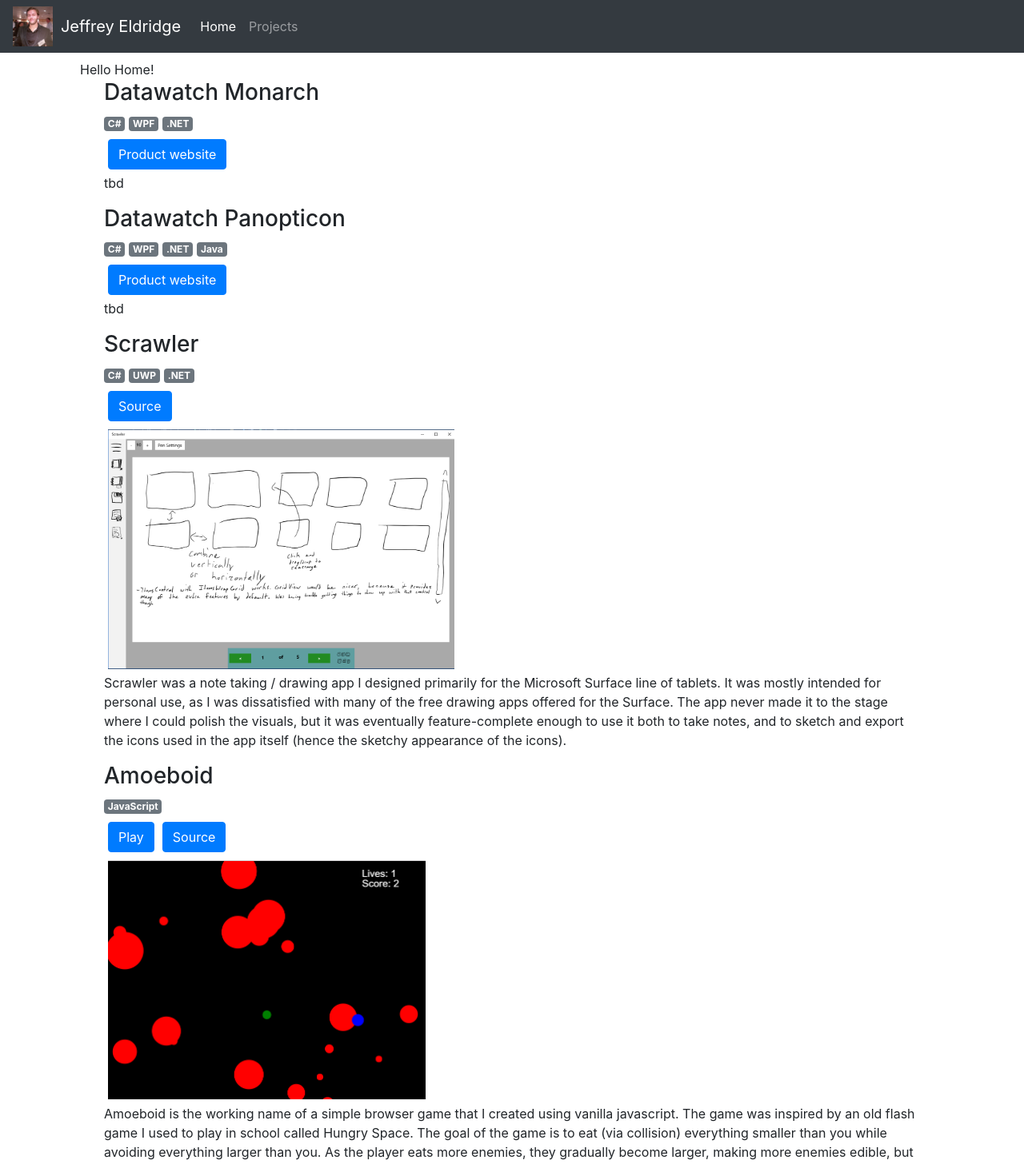
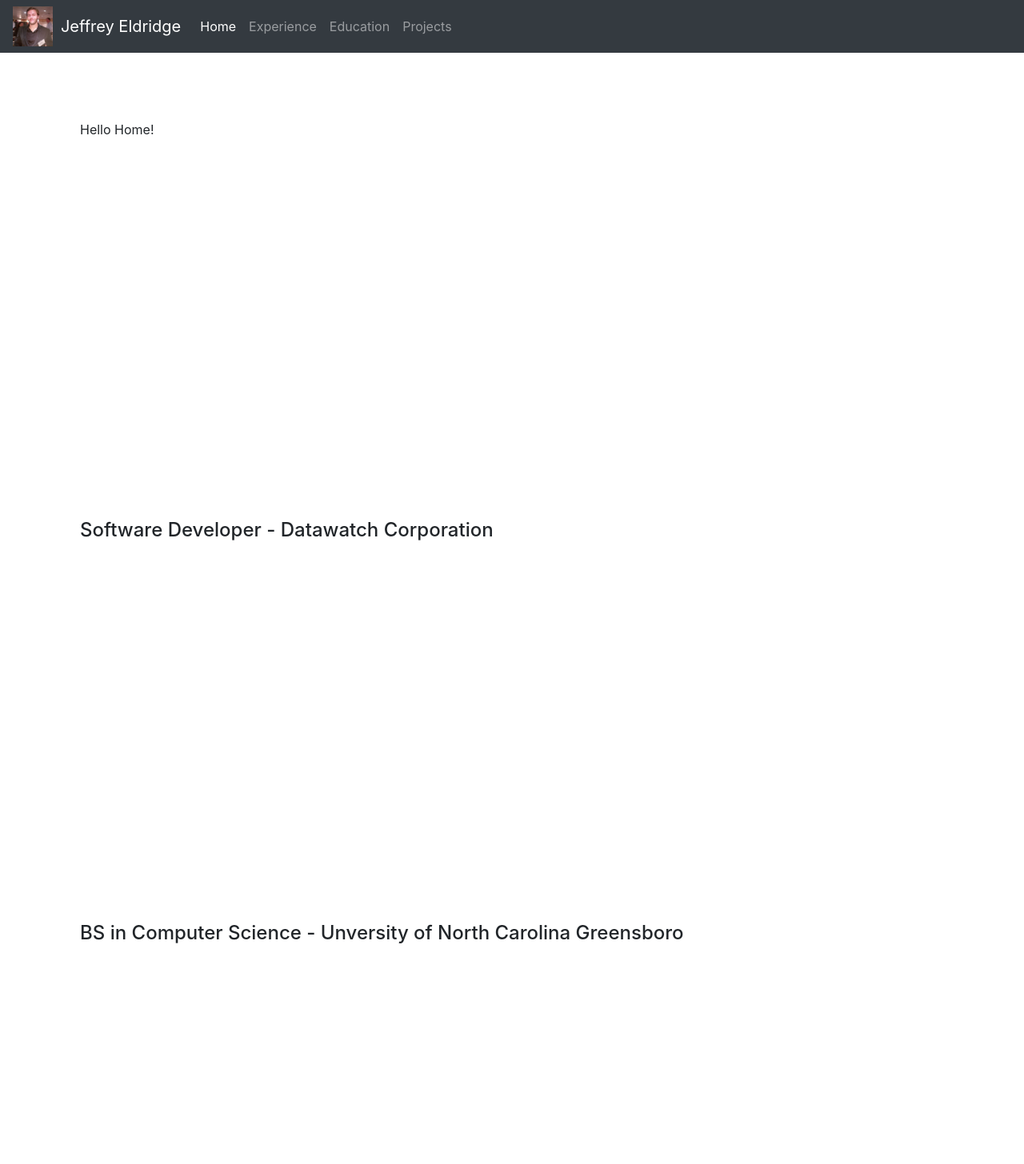
Before and after one commit to jleldridge/personal-website-ui, a React (Create React App) app: page / in a window 1280 px wide. Shown: the top 1456 px of the page at 80% size. Built offline with nearby package versions, Linux system fonts and the light colour scheme.

Commit message:
More layout changes, added additional sections from resume.

```diff
--- a/src/App.js
+++ b/src/App.js
@@ -2,8 +2,10 @@
 import Scrollspy from 'react-scrollspy';
 
 import myPicture from './assets/me.jpg';
-import Projects from './pages/Projects.js';
-import Home from './pages/Home.js';
+import Projects from './pages/Projects';
+import Home from './pages/Home';
+import Experience from './pages/Experience';
+import Education from './pages/Education';
 
 class App extends Component {
   render() {
@@ -12,14 +14,20 @@
         <nav id="top-navbar" className="navbar navbar-expand-lg navbar-dark bg-dark fixed-top">
           <img style={{height:'50px',float:'left',marginRight:'10px'}} src={myPicture} alt="logo" />
           <div className="navbar-brand">Jeffrey Eldridge</div>
-          <Scrollspy className="navbar-nav" items={['home', 'projects']} currentClassName="active">
+
+          <Scrollspy className="navbar-nav" items={['home', 'experience', 'education', 'projects']} currentClassName="active">
             <a className="nav-item nav-link" href="#home">Home</a>
+            <a className="nav-item nav-link" href="#experience">Experience</a>
+            <a className="nav-item nav-link" href="#education">Education</a>
             <a className="nav-item nav-link" href="#projects">Projects</a>
           </Scrollspy>
+
         </nav>
         <div className="container" style={{paddingTop:"75px"}}>
-          <div id="home" className="container-fluid"><Home /></div>
-          <div id="projects" className="container-fluid"><Projects /></div>
+          <div style={{marginBottom: "400px", paddingTop: "75px"}} id="home" className="container-fluid"><Home /></div>
+          <div style={{marginBottom: "400px", paddingTop: "75px"}} id="experience" className="container-fluid"><Experience /></div>
+          <div style={{marginBottom: "400px", paddingTop: "75px"}} id="education" className="container-fluid"><Education /></div>
+          <div style={{marginBottom: "200px", paddingTop: "75px"}} id="projects" className="container-fluid"><Projects /></div>
         </div>
       </div>
     );
--- a/src/components/ProjectBlurb.js
+++ b/src/components/ProjectBlurb.js
@@ -22,12 +22,12 @@
         ) : "";
 
         const links = this.state.links ? this.state.links.map((link, index) =>
-            <a key={index} style={{margin: '5px'}} className="btn btn-primary" href={link.href} target="_blank">{link.name}</a>
+            <a key={index} style={{marginRight: '5px'}} className="badge badge-primary" href={link.href} target="_blank">{link.name}</a>
         ) : "";
 
         return (
-            <div className="container">
-                <h3>{this.state.projectName}</h3>
+            <div>
+                <h4>{this.state.projectName}</h4>
                 <div>{technologies}</div>
                 <div>{links}</div>
                 <div>{images}</div>
--- /dev/null
+++ b/src/pages/Education.js
@@ -0,0 +1,13 @@
+import React, { Component } from 'react';
+
+class Education extends Component {
+    render() {
+        return (
+            <div>
+                <h4>BS in Computer Science - Unversity of North Carolina Greensboro</h4>
+            </div>
+        );
+    }
+}
+
+export default Education;
--- /dev/null
+++ b/src/pages/Experience.js
@@ -0,0 +1,13 @@
+import React, { Component } from 'react';
+
+class Experience extends Component {
+    render() {
+        return (
+            <div>
+                <h4>Software Developer - Datawatch Corporation</h4>
+            </div>
+        );
+    }
+}
+
+export default Experience;
--- a/src/pages/Projects.js
+++ b/src/pages/Projects.js
@@ -8,20 +8,23 @@
 class Projects extends Component {
     render() {
         return (
-            <div className="container">
+            <div>
 
                 <ProjectBlurb
                     projectName="Datawatch Monarch"
                     technologies={["C#", "WPF", ".NET"]}
                     links={[{name:"Product website", href:"https://www.datawatch.com/our-platform/monarch/"}]}>
-                    tbd
+                    Designed and developed Data Prep Studio, Datawatch’s self service data preparation product.
+                    Designed and developed UX for PDF Table Extractor, a product focused on automatic table discovery in PDF documents.
+                    Helped develop US Patent: 9703766 which protects the algorithms that power PDF Table Extractor.
                 </ProjectBlurb>
 
                 <ProjectBlurb
                     projectName="Datawatch Panopticon"
                     technologies={["C#", "WPF", ".NET", "Java"]}
                     links={[{name:"Product website", href:"http://www.panopticon.com/"}]}>
-                    tbd
+                    Worked on-site with Panopticon Software in Stockholm, Sweden following their acquisition by Datawatch to bring Panopticon’s data visualization software into the Datawatch software suite.
+                    Developed data connectors that allow Datawatch software to connect to IBM Cognos TM1, IBM Cloudant, and streaming data sources.
                 </ProjectBlurb>
 
                 <ProjectBlurb
```
Also changed, not shown: src/pages/Skills.js (added, +12 -0 lines).
